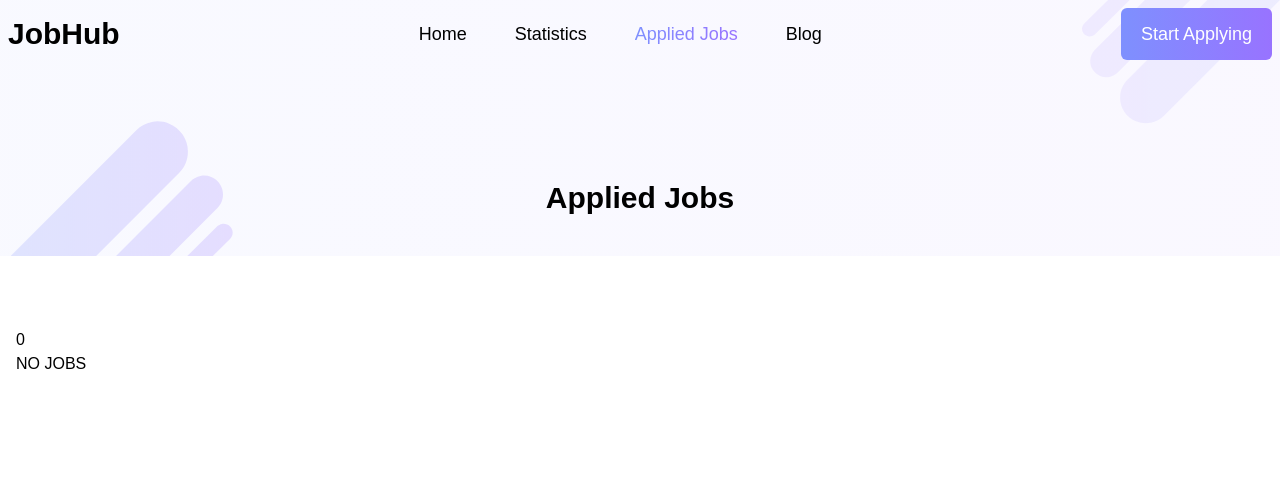
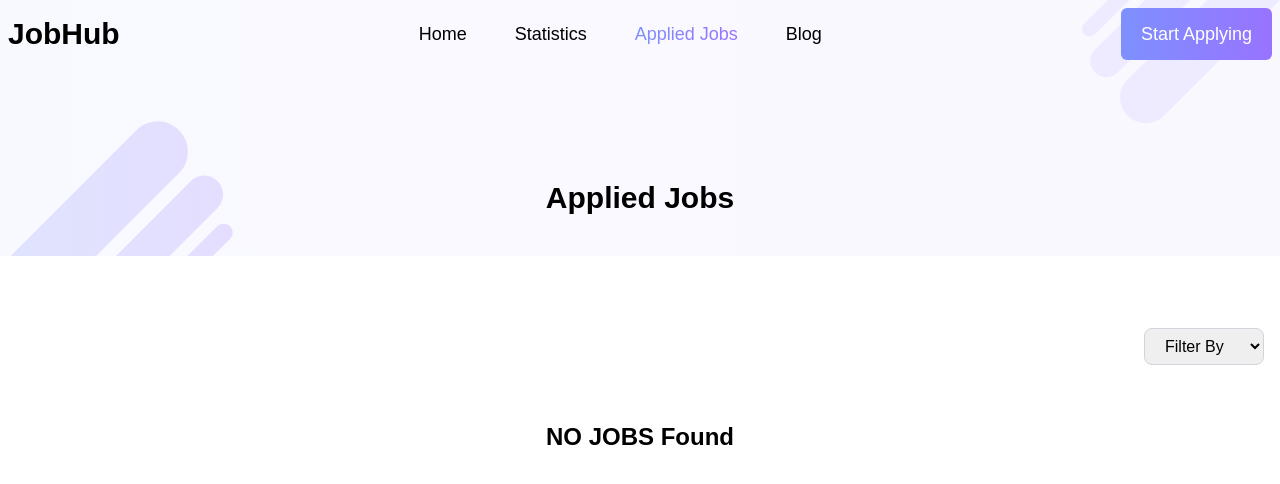
Before and after one commit to Irfat7/JobHub, a React (Vite) app: page /applied-jobs in a window 1280 px wide. Shown: the top 484 px of the page. Built offline with nearby package versions, Linux system fonts and the light colour scheme.

Commit message:
filter added and icon updated

```diff
--- a/package.json
+++ b/package.json
@@ -13,6 +13,7 @@
     "@fortawesome/fontawesome-svg-core": "^6.4.2",
     "@fortawesome/free-solid-svg-icons": "^6.4.2",
     "@fortawesome/react-fontawesome": "^0.2.0",
+    "@heroicons/react": "^2.0.18",
     "react": "^18.2.0",
     "react-dom": "^18.2.0",
     "react-hot-toast": "^2.4.1",
--- a/src/components/AppliedJobs/AppliedJobs.jsx
+++ b/src/components/AppliedJobs/AppliedJobs.jsx
@@ -1,4 +1,4 @@
-import React, { useContext } from 'react';
+import React, { useContext, useState } from 'react';
 import { AppliedJobsContext } from '../Header/Header';
 import EachAppliedJob from './EachAppliedJob/EachAppliedJob';
 
@@ -6,6 +6,23 @@ const AppliedJobs = () => {
     document.title = 'Applied Jobs'
 
     const { appliedJobs } = useContext(AppliedJobsContext)
+    const [appliedJobsToShow, setAppliedJobsToShow] = useState(appliedJobs)
+
+    const filterChangeHandler = (e) =>{
+        const value = e.target.value
+        if(value==='Remote'){
+            const filtered = appliedJobsToShow.filter(job=> job.isRemote===true)
+            setAppliedJobsToShow(filtered)
+        }
+        else if(value==='Full Time'){
+            const filtered = appliedJobsToShow.filter(job=> job.isFullTime===true)
+            setAppliedJobsToShow(filtered)
+        }
+        else if(value==='Date'){
+            setAppliedJobsToShow(appliedJobs)
+        }
+    }
+
     return (
         <div>
             <p
@@ -14,24 +31,22 @@ const AppliedJobs = () => {
             >Applied Jobs</p>
 
             <div>
-                {
-                    appliedJobs.length &&
                 <div className='w-full mb-4 rounded-md flex justify-end'>
                     <div>
-                            <select onChange={()=>console.log('changed')} id="countries" className="px-4 py-2 border focus:outline-gradient-end border-gray-300 rounded-lg">
+                        <select onChange={(e) => filterChangeHandler(e)} id="countries" className="px-4 py-2 border focus:outline-gradient-end border-gray-300 rounded-lg">
                             <option disabled selected>Filter By</option>
                             <option>Remote</option>
-                                <option>Part Time</option>
+                            <option>Full Time</option>
                             <option>Date</option>
                         </select>
                     </div>
                 </div>
-
-                }
                 {
-                    appliedJobs.length
-                        ? appliedJobs.map((appliedJob, index) => <EachAppliedJob key={index} appliedJob={appliedJob} />)
-                        : <h1>NO JOBS</h1>
+                    appliedJobsToShow.length
+                        ? appliedJobsToShow.map((appliedJob, index) => <EachAppliedJob key={index} appliedJob={appliedJob} />)
+                        : <h1
+                            className='font-bold text-2xl text-center p-10'
+                        >NO JOBS Found</h1>
                 }
             </div>
 
--- a/src/components/AppliedJobs/EachAppliedJob/EachAppliedJob.jsx
+++ b/src/components/AppliedJobs/EachAppliedJob/EachAppliedJob.jsx
@@ -1,5 +1,6 @@
 import React from 'react';
 import { Link } from 'react-router-dom';
+import { MapPinIcon,CurrencyDollarIcon } from '@heroicons/react/24/solid'
 
 const EachAppliedJob = ({ appliedJob }) => {
     const { id, companyLogoImgUrl, jobTitle, companyName, isRemote,
@@ -39,12 +40,10 @@ const EachAppliedJob = ({ appliedJob }) => {
                                   md:flex-row md:gap-4'
                     >
                         <p>
-                            <span>$</span>
-                            {cityLocation}, {countryName}
+                            <span><MapPinIcon className='mb-1 inline h-5 w-5' /> {cityLocation}, {countryName} </span>
                         </p>
                         <p>
-                            <span>$</span>
-                            Salary : {salaryRange}
+                            <CurrencyDollarIcon className='mb-1 inline h-5 w-5' /> Salary : {salaryRange}
                         </p>
                     </div>
                 </div>
--- a/src/components/FeatuedJobs/JobCard/JobCard.jsx
+++ b/src/components/FeatuedJobs/JobCard/JobCard.jsx
@@ -1,5 +1,6 @@
 import React from 'react';
 import { Link } from 'react-router-dom';
+import { MapPinIcon,CurrencyDollarIcon } from '@heroicons/react/24/solid'
 
 const JobCard = ({ job }) => {
     const { id, companyLogoImgUrl, jobTitle, companyName, isRemote, isFullTime, cityLocation, countryName, salaryRange } = job
@@ -37,12 +38,10 @@ const JobCard = ({ job }) => {
                              md:mb-5 md:flex-row md:gap-4'
                 >
                     <p>
-                        <span>$</span>
-                        {cityLocation}, {countryName}
+                        <span><MapPinIcon className='mb-1 inline h-5 w-5' /> {cityLocation}, {countryName} </span>
                     </p>
                     <p>
-                        <span>$</span>
-                        Salary : {salaryRange}
+                        <CurrencyDollarIcon className='mb-1 inline h-5 w-5'/> Salary : {salaryRange}
                     </p>
                 </div>
             </div>
--- a/src/components/JobDetails/JobDetails.jsx
+++ b/src/components/JobDetails/JobDetails.jsx
@@ -1,6 +1,7 @@
 import React, { useContext } from 'react';
 import { useLoaderData } from 'react-router-dom';
 import { AllJobsContext, AppliedJobsContext } from '../Header/Header';
+import { CurrencyDollarIcon,CalendarDaysIcon, PhoneIcon, EnvelopeIcon, MapPinIcon,  } from '@heroicons/react/24/solid'
 
 const JobDetails = () => {
     document.title="Job Details"
@@ -47,19 +48,19 @@ const JobDetails = () => {
                         className='bg-indigo-100 rounded-md p-7 mb-6 md:p-7 md:mb-6'
                     >
                         <p className='pb-6 mb-6 font-bold border-gray-300 border-b-2'>Job Details</p>
-                        <p className='font-semibold mb-4'>Salary : <span className='text-gray-600 font-normal'>{salaryRange} (Per Month)</span></p>
-                        <p className='font-semibold mb-8 '>Job Title : <span className='text-gray-600 font-normal'>{jobTitle}</span></p>
+                        <p className='font-semibold mb-4'><CurrencyDollarIcon className='inline fill-gradient-start mb-1 w-5 h-5' /> Salary : <span className='text-gray-600 font-normal'>{salaryRange} (Per Month)</span></p>
+                        <p className='font-semibold mb-8 '><CalendarDaysIcon className='inline fill-gradient-start mb-1 w-5 h-5' /> Job Title : <span className='text-gray-600 font-normal'>{jobTitle}</span></p>
                         <p className='font-bold pb-6 mb-6 border-gray-300 border-b-2'>Contact Information</p>
                         <div className='mb-4'>
-                            <span className='font-bold'>Phone : </span>
+                            <span className='font-bold'><PhoneIcon className='inline fill-gradient-start mb-1 w-5 h-5' /> Phone : </span>
                             <span className='text-gray-600'>{contactInformation?.phone}</span>
                         </div>
                         <div className='mb-4'>
-                            <span className='font-bold'>Email : </span>
+                            <span className='font-bold'><EnvelopeIcon className='inline fill-gradient-start mb-1 w-5 h-5' /> Email : </span>
                             <span className='text-gray-600'>{contactInformation?.email}</span>
                         </div>
                         <div className='mb-4'>
-                            <span className='font-bold'>Address : </span>
+                            <span className='font-bold'><MapPinIcon className='inline fill-gradient-start mb-1 w-5 h-5' /> Address : </span>
                             <span className='text-gray-600'>{contactInformation?.address}</span>
                         </div>
                     </div>
```
Also changed, not shown: 1 other file (tests, documents, lock files or other folders). Lines whose indentation alone changed are shown as unchanged.
